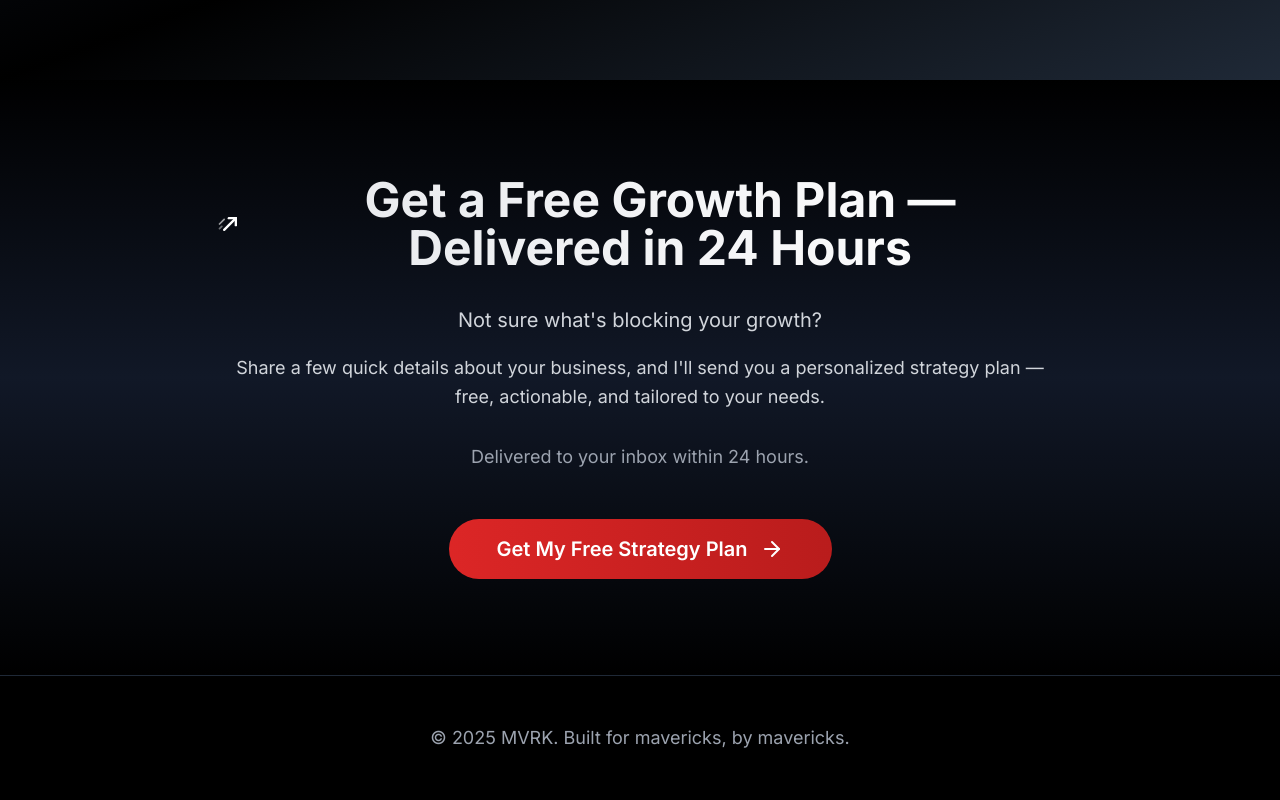
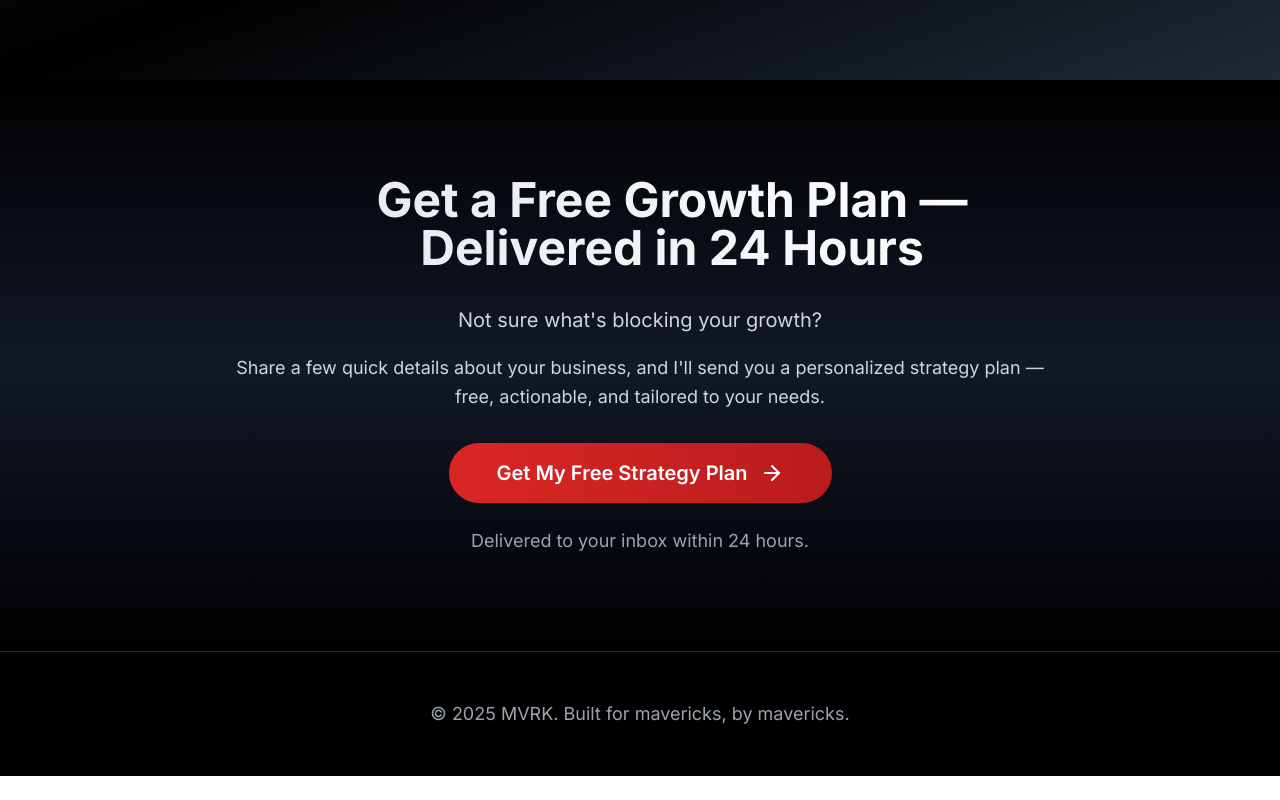
Before and after one commit to NickMaverick22/MVRK22, a React (Vite) app: page / in a window 1280 px wide. Shown: the part 2169-2969 px from the top of the page. After the commit the page ends 2945 px from the top, so only its background shows below. Built offline with nearby package versions, Linux system fonts and the light colour scheme.

Commit message:
Update arrow icon size, color, positioning and move delivery text

```diff
--- a/src/App.tsx
+++ b/src/App.tsx
@@ -141,24 +141,17 @@ function App() {
     </svg>
   );
 
-  // Modern Performance Arrow Icon - sleek and minimal
-  const PerformanceArrowIcon = ({ className }: { className?: string }) => (
+  // Bold Growth Arrow Icon - solid, modern, and dynamic
+  const BoldGrowthArrowIcon = ({ className }: { className?: string }) => (
     <svg
       viewBox="0 0 24 24"
       className={className}
-      fill="none"
-      stroke="currentColor"
-      strokeWidth="2"
-      strokeLinecap="round"
-      strokeLinejoin="round"
+      fill="currentColor"
     >
-      {/* Sleek upward arrow with performance lines */}
-      <path d="M7 17L17 7" />
-      <path d="M17 7H11" />
-      <path d="M17 7V13" />
-      {/* Performance indicator lines */}
-      <path d="M3 12L7 8" strokeWidth="1.5" opacity="0.6" />
-      <path d="M3 16L5 14" strokeWidth="1.5" opacity="0.4" />
+      {/* Bold upward diagonal arrow */}
+      <path d="M6 18L18 6M18 6H10M18 6V14" stroke="currentColor" strokeWidth="3" strokeLinecap="round" strokeLinejoin="round" fill="none"/>
+      {/* Arrow head - solid and bold */}
+      <path d="M18 6L15 9L18 12L21 9Z"/>
     </svg>
   );
 
@@ -628,8 +621,8 @@ function App() {
         <div className="absolute inset-0 bg-gradient-to-t from-black via-gray-900 to-black"></div>
 
         <div className="relative z-10 max-w-4xl mx-auto text-center px-6">
-          <h2 className="text-4xl md:text-5xl font-bold mb-8 bg-gradient-to-r from-gray-200 to-white bg-clip-text text-transparent flex items-center justify-center gap-3">
-            <PerformanceArrowIcon className="w-7 h-7 text-white flex-shrink-0" />
+          <h2 className="text-4xl md:text-5xl font-bold mb-8 bg-gradient-to-r from-gray-200 to-white bg-clip-text text-transparent flex items-center justify-center gap-2">
+            <BoldGrowthArrowIcon className="w-14 h-14 flex-shrink-0" style={{ color: '#FF3B3B' }} />
             Get a Free Growth Plan — Delivered in 24 Hours
           </h2>
           <p className="text-xl text-gray-300 mb-4 leading-relaxed">
@@ -637,9 +630,6 @@ function App() {
           </p>
           <p className="text-lg text-gray-300 mb-8 leading-relaxed">
             Share a few quick details about your business, and I'll send you a personalized strategy plan — free, actionable, and tailored to your needs.
-          </p>
-          <p className="text-lg text-gray-400 mb-12">
-            Delivered to your inbox within 24 hours.
           </p>
 
           <button
@@ -654,6 +644,10 @@ function App() {
               <ArrowRight className="w-6 h-6 group-hover:translate-x-1 transition-transform duration-300" />
             </span>
           </button>
+
+          <p className="text-lg text-gray-400 mt-6">
+            Delivered to your inbox within 24 hours.
+          </p>
         </div>
       </section>
 
```
